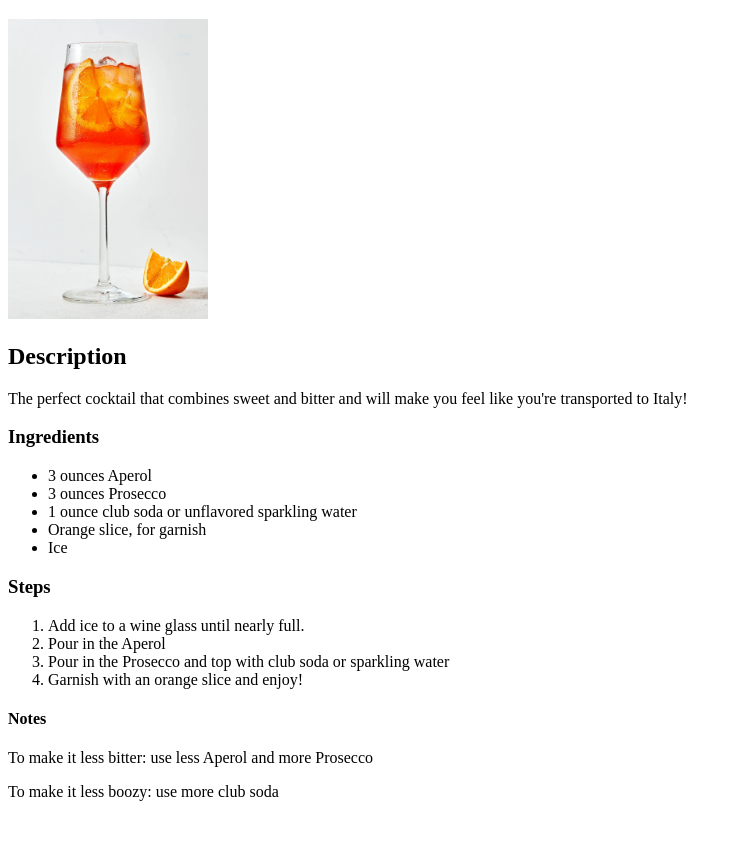
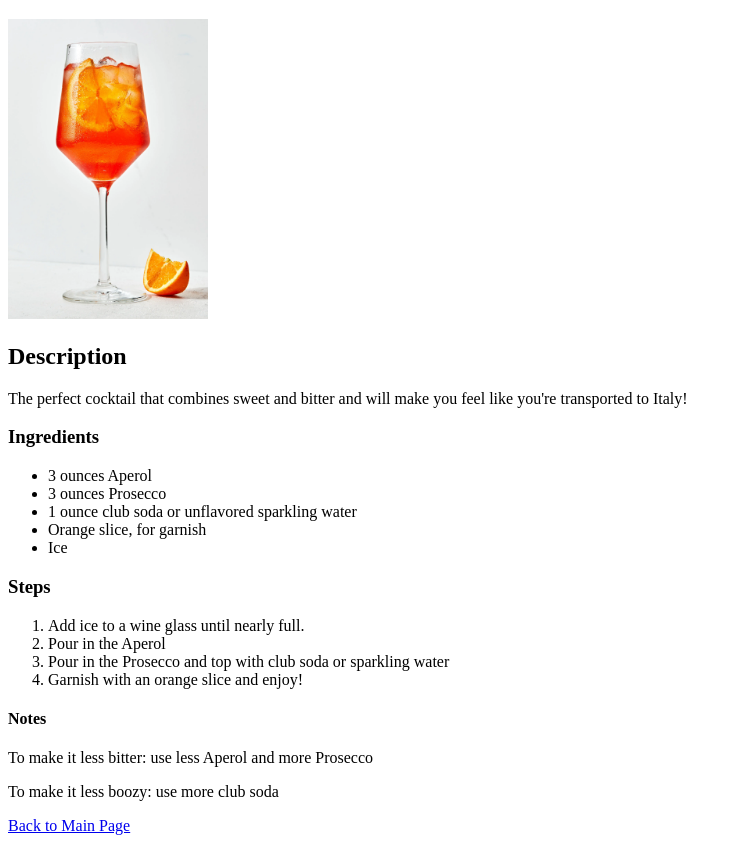
Before and after one commit to paturnedprogrammer/Recipes, a plain HTML site: page recipes/as.html in a window 1280 px wide. Shown: the part 61-904 px from the top of the page, without its empty margins (0-741 px from the left). Before the commit the page ends 878 px from the top, so only its background shows below. Drawn offline with Linux system fonts and the light colour scheme.

Commit message:
return to home link added

```diff
--- a/recipes/as.html
+++ b/recipes/as.html
@@ -28,5 +28,6 @@
         <h4>Notes</h4>
         <p>To make it less bitter: use less Aperol and more Prosecco</p>
         <p>To make it less boozy: use more club soda</p>
+        <a href="../index.html">Back to Main Page</a>
     </body>
 </html>
```
Also changed, not shown: recipes/pasta.html (+1 -0 lines).
